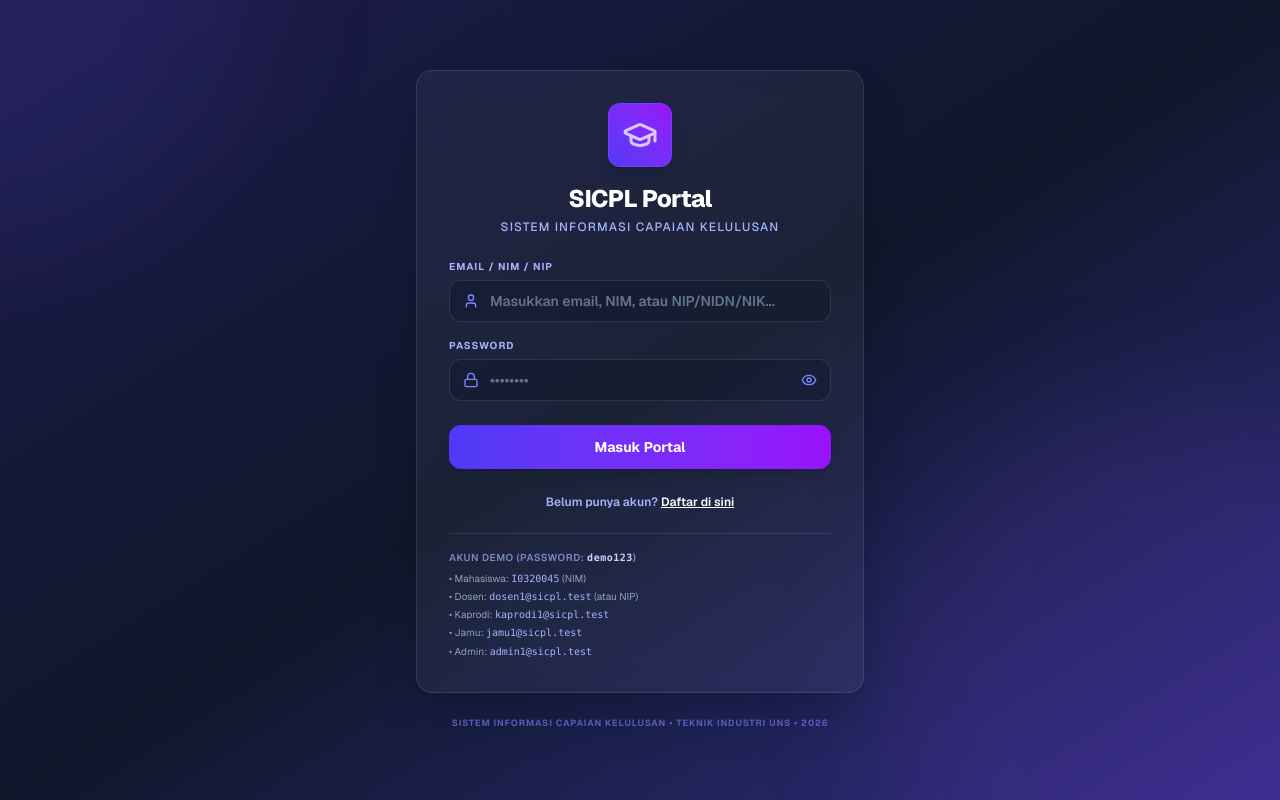
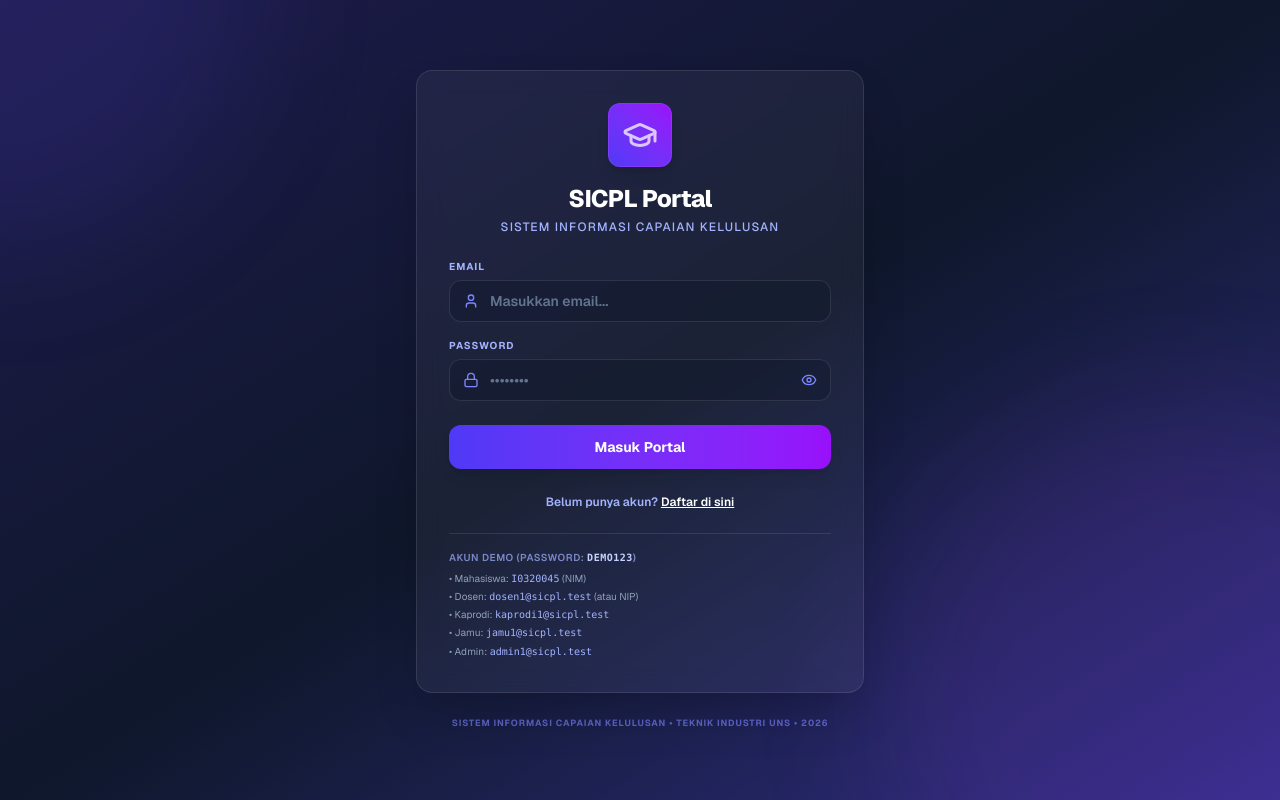
Before and after one commit to Anggaadi14/apsiiiklpk2A, a Next.js app: page / in a window 1280 px wide. Built offline with nearby package versions, Linux system fonts and the light colour scheme.

Commit message:
fix: ganti label dan placeholder input login menjadi Email saja

```diff
--- a/app/page.tsx
+++ b/app/page.tsx
@@ -108,7 +108,7 @@ export default function LoginPage() {
         <form onSubmit={handleLogin} className="space-y-4">
           <div>
             <label className="block text-[10px] font-bold text-indigo-300 uppercase tracking-widest mb-1.5">
-              Email / NIM / NIP
+              Email
             </label>
             <div className="relative">
               <span className="absolute inset-y-0 left-0 pl-3.5 flex items-center pointer-events-none">
@@ -118,7 +118,7 @@ export default function LoginPage() {
                 type="text"
                 value={identifier}
                 onChange={(e: React.ChangeEvent<HTMLInputElement>) => setIdentifier(e.target.value)}
-                placeholder="Masukkan email, NIM, atau NIP/NIDN/NIK..."
+                placeholder="Masukkan email..."
                 className="w-full pl-10 pr-4 py-2.5 bg-slate-900/40 border border-white/10 rounded-xl text-white text-sm placeholder-slate-500 outline-none focus:border-indigo-500 focus:ring-1 focus:ring-indigo-500 transition-all font-semibold"
                 required
                 disabled={isLoading}
@@ -184,7 +184,7 @@ export default function LoginPage() {
         {/* Helper text — akun demo */}
         <div className="mt-5 pt-4 border-t border-white/10">
           <p className="text-[10px] text-indigo-300/70 font-semibold uppercase tracking-wider mb-1.5">
-            Akun Demo (password: <code className="text-indigo-200 normal-case">demo123</code>)
+            Akun Demo (password: <code className="text-indigo-200">demo123</code>)
           </p>
           <ul className="text-[10px] text-slate-400 space-y-0.5 leading-relaxed">
             <li>• Mahasiswa: <code className="text-indigo-300">I0320045</code> (NIM)</li>
```
